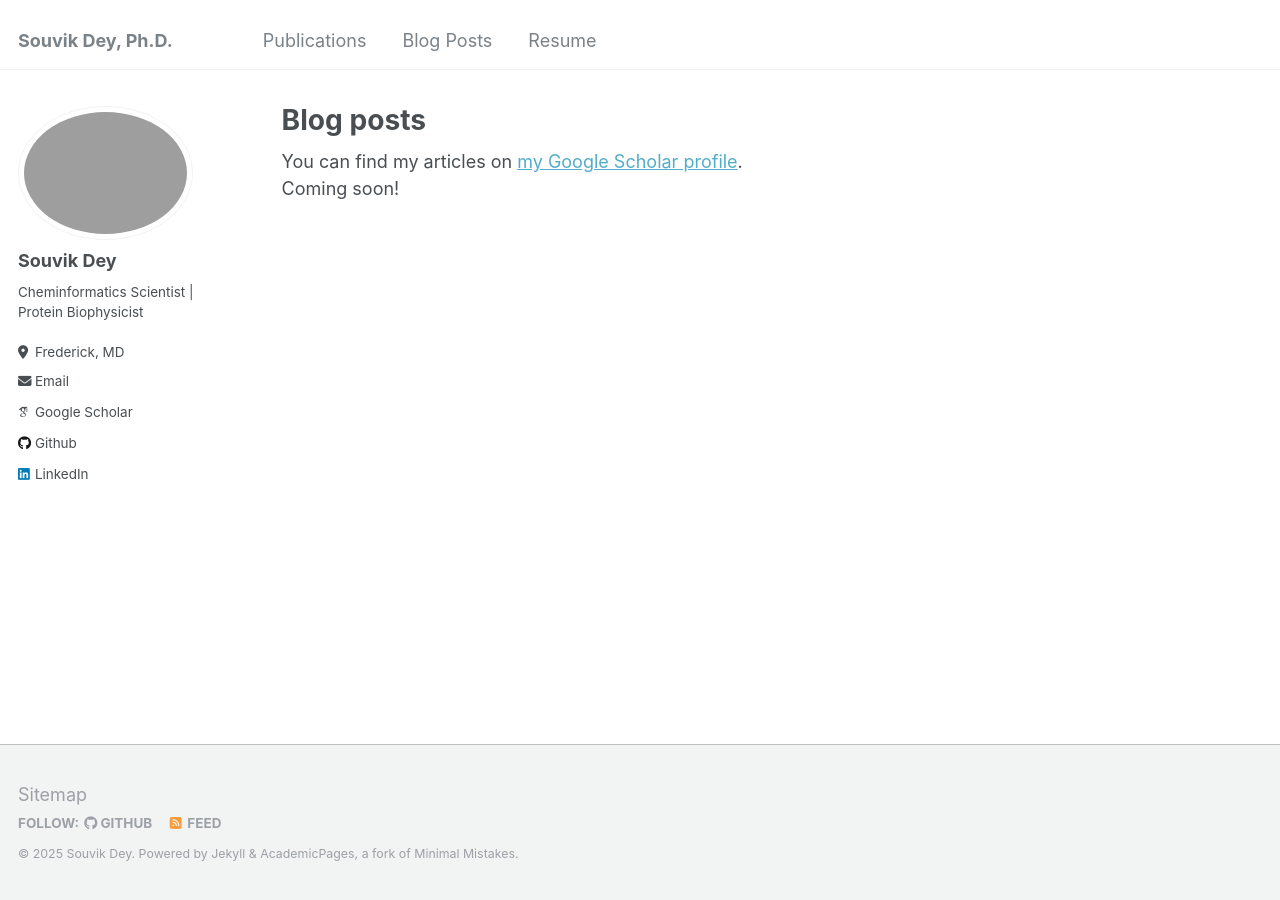
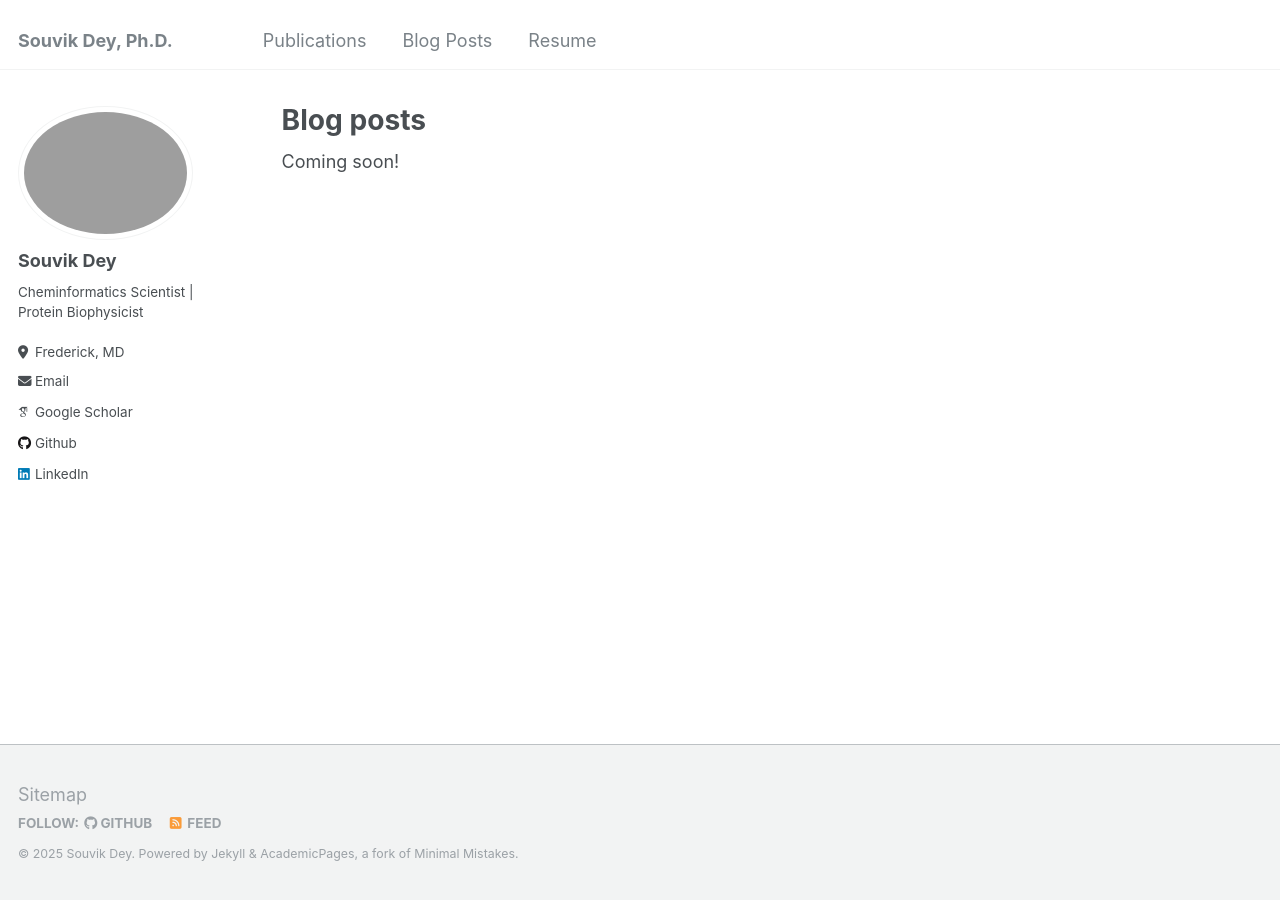
Before and after one commit to sdey17/sdey17.github.io, a Jekyll site: the page built from _pages/year-archive.html, in a window 1280 px wide. Built offline with Jekyll 4.4.1, drawn with Linux system fonts in a browser that asks for light colours; some web fonts are replaced.

Commit message:
Update year-archive.html

```diff
--- a/_pages/year-archive.html
+++ b/_pages/year-archive.html
@@ -6,10 +6,6 @@ author_profile: true
 redirect_from:
   - /wordpress/blog-posts/
 ---
-
-{% if site.author.googlescholar %}
-  <div class="wordwrap">You can find my articles on <a href="{{site.author.googlescholar}}">my Google Scholar profile</a>.</div>
-{% endif %}
 
 <div class="wordwrap">Coming soon!</div>
 
```
